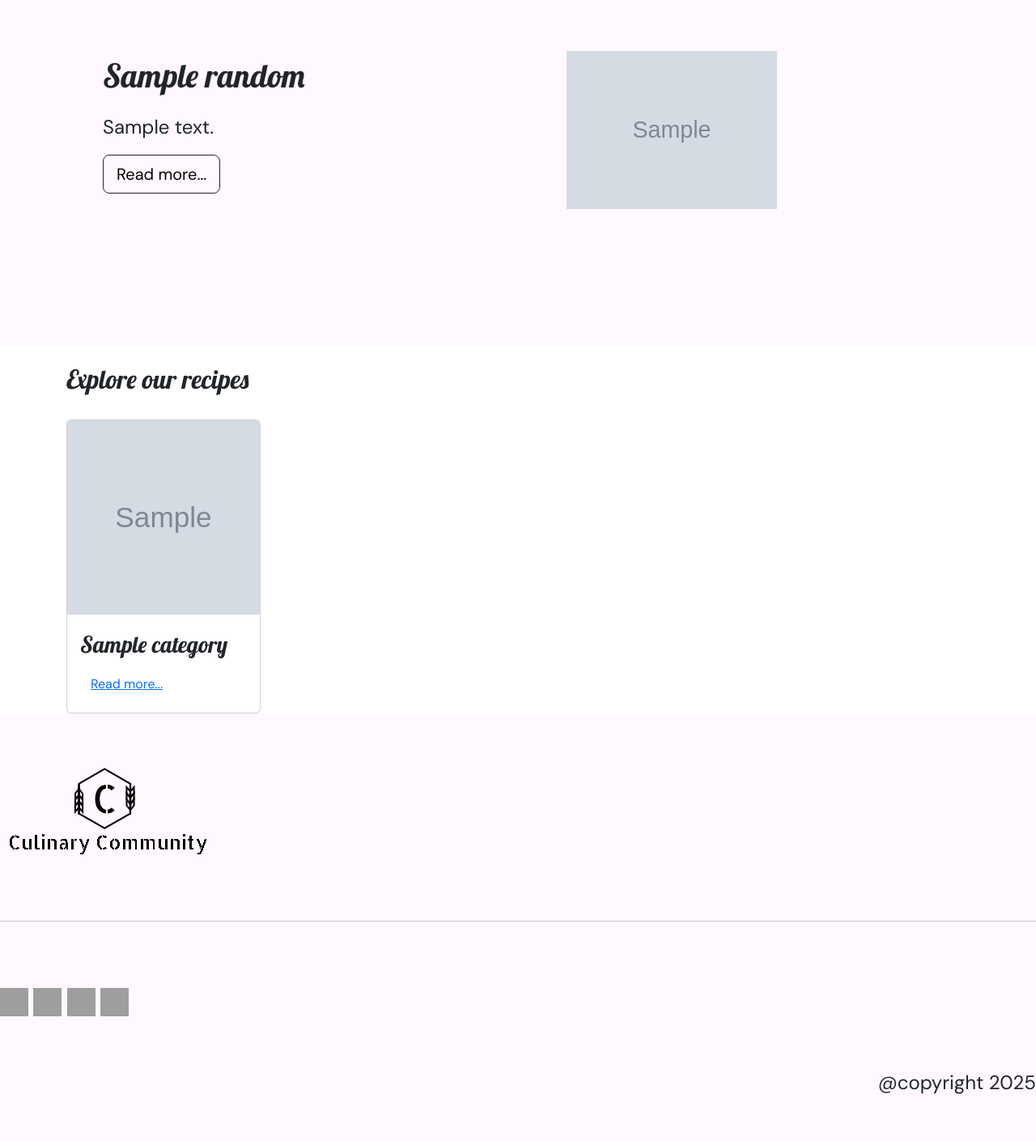
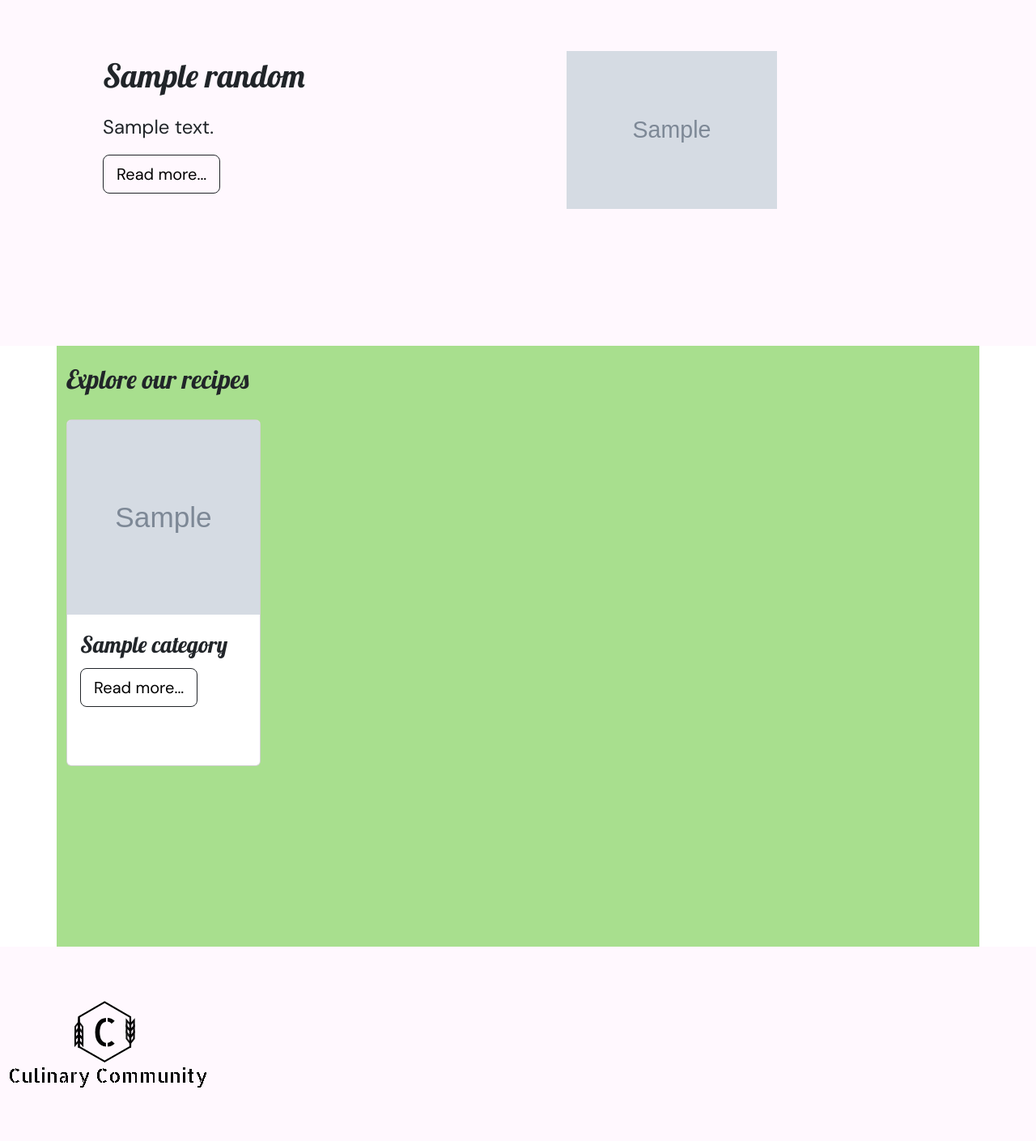
Before and after one commit to Mashyrano/culinaryCommunity, a Django app: template Display/templates/home.html in a window 1280 px wide. Shown: the part 202-1611 px from the top of the page at 81% size. Before the commit the page ends 1553 px from the top, so only its background shows below. Run offline with Django 5.2, Linux system fonts and the light colour scheme; the template is opened without the code that fills it: most values are stand-ins (such as "Sample title", 1, 10 or a date in 2020); grey boxes marked "Sample" are stand-in pictures; parts of the project's set-up code (start-up, migrations or seed data) failed here and were passed over; grey boxes are pictures that could not be loaded.

Commit message:
Added pages and further styled existing pages

```diff
--- a/Display/templates/home.html
+++ b/Display/templates/home.html
@@ -30,7 +30,7 @@
 </div>
 
 <div class="container catagories">
-    <h2 class="catagories">
+    <h2 class="catagories-heading">
         Explore our recipes
     </h2>
 
@@ -42,10 +42,8 @@
                     <img class="card-img-top" src="{{category.image_url}}" alt="Card image cap">
                 </div>
                 <div class="card-body">
-                  <h3 class="card-heading">{{category.name}}</h3>
-                  <div class="excerpt-more">
-                    <button class="btn btn-primary-lg"><a href="##">Read more...</a></button>
-                  </div>
+                    <h3 class="card-heading">{{category.name}}</h3>
+                    <button class="btn btn-outline-dark btn-lg"><a href="##" class="cat-btn">Read more...</a></button>
                 </div>
               </div>
         </div>
--- a/Display/urls.py
+++ b/Display/urls.py
@@ -8,6 +8,7 @@ urlpatterns = [
     path("archive/", views.archive, name='archive'),
     path("explore/<str:tag>", views.explore, name='explore'),
     path("recipe/", views.recipe, name='recipe'),
+    path("single/", views.recipe, name='single'),
 
 
 ]
--- a/Display/views.py
+++ b/Display/views.py
@@ -11,6 +11,9 @@ def home(request):
 
 def contact(request):
     return render(request, 'contact.html')
+
+def singles(request):
+    return render(request, 'singles.html')
 
 #### root categories ######
 def archive(request):
--- a/static/css/styles.css
+++ b/static/css/styles.css
@@ -96,8 +96,7 @@ footer{
     overflow: hidden;
     text-overflow: ellipsis;
     display: -webkit-box;
-    -webkit-line-clamp: 3;
-    /* 2 */
+    /* -webkit-line-clamp: 3; */
     -webkit-box-orient: vertical;
     margin: 5% 0;
 }
@@ -116,15 +115,15 @@ footer{
 
 .card{
     width: 15rem;
-
+    margin-bottom: 20%;
+    padding-bottom: 5%;
 }
 
-/* .card-image{
-    background-repeat: no-repeat;
-    background-attachment: fixed;
-    background-size: cover;
 
-} */
+.cat-btn{
+    color: #000000;
+    text-decoration: none;
+}
 
 .card-img-top{
     height: 15rem;
@@ -132,6 +131,9 @@ footer{
 }
 
 
+.catagories{
+    background-color: #A8DF8E;
+}
 /*********************************** Archive Page Styling ***********************************/
 .archive-btn-group{
     padding: 2%;
```
Also changed, not shown: Display/templates/archive.html (+4 -17 lines), Display/templates/recipe.html (+24 -15 lines), Display/templates/singles.html (added, +32 -0 lines).
